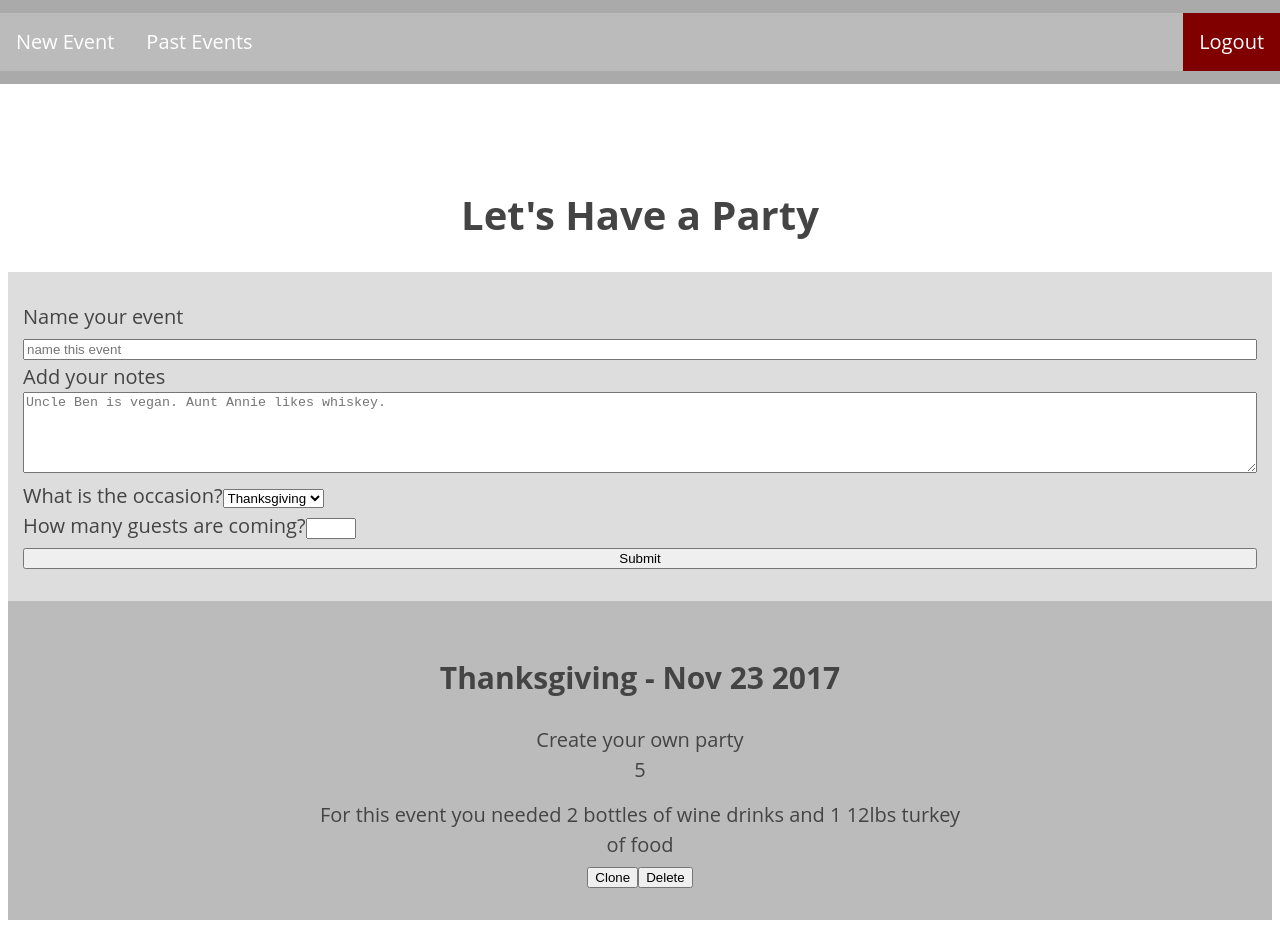
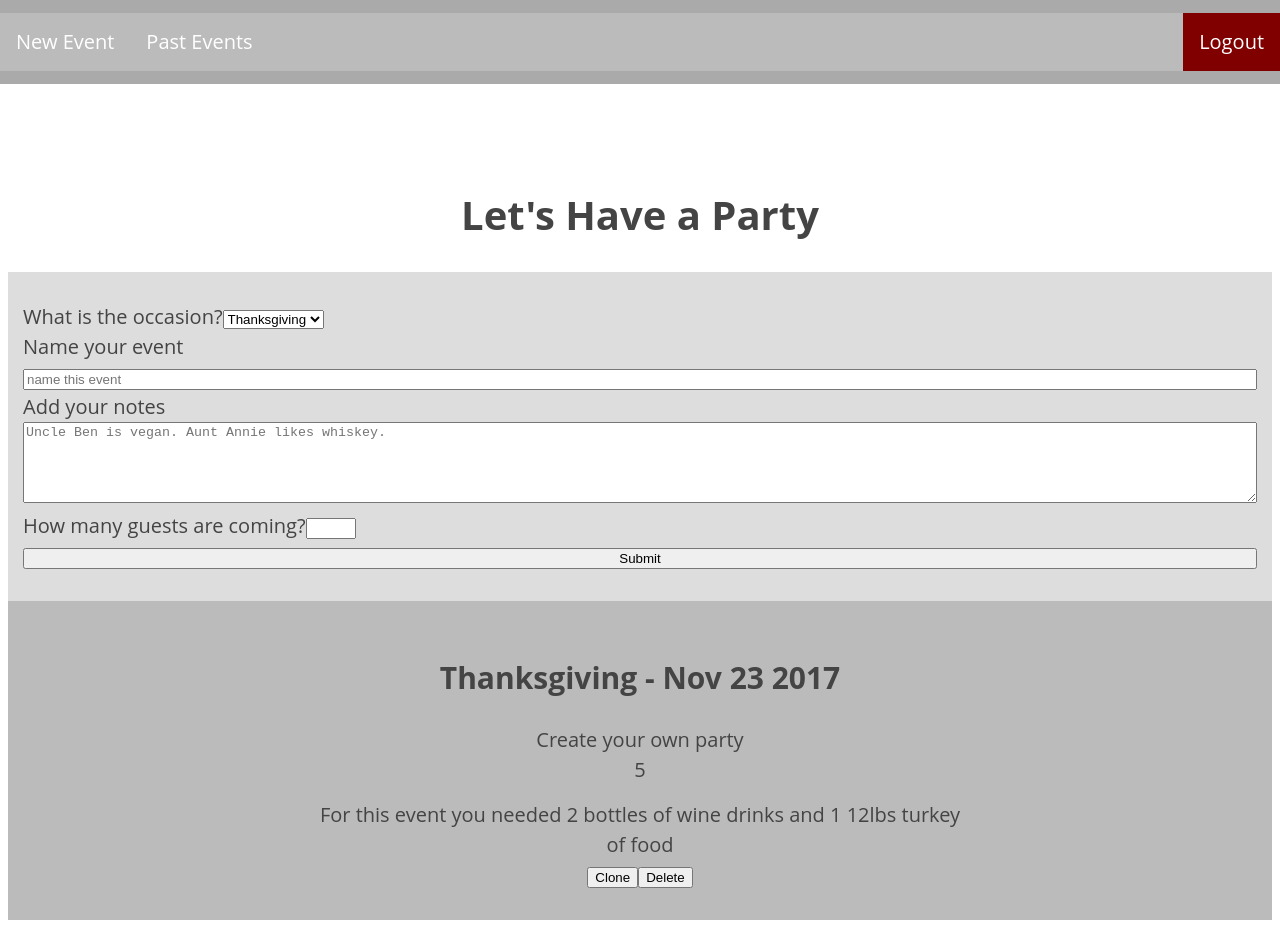
Before and after one commit to steffencrespo/the-perfect-meal, a React (Create React App) app: page /new-event in a window 1280 px wide. Built offline with nearby package versions, Linux system fonts and the light colour scheme.

Commit message:
moves occasion to the top of the form

```diff
--- a/src/components/event-form.js
+++ b/src/components/event-form.js
@@ -55,6 +55,13 @@ export class EventForm extends Component {
           <section>
             <form id="create-party" onSubmit={ e => this.handleSubmit(e) } >
               <div className="form-section">
+                <label htmlFor="party-type">What is the occasion?</label>
+                <select name="party-type" ref={ (option) => this.eventType = option } >
+                  <option value="thanksgiving">Thanksgiving</option>
+                  <option value="easter">Easter</option>
+                </select>
+              </div>
+              <div className="form-section">
                 <label htmlFor="party-name">Name your event</label>
                 <input type="text" name="party-name" placeholder="name this event" required ref={ (input) => this.partyName = input } />
               </div>
@@ -64,13 +71,6 @@ export class EventForm extends Component {
                   placeholder="Uncle Ben is vegan. Aunt Annie likes whiskey."
                   required ref={ (textarea) => this.eventSummary = textarea } >
                 </textarea>
-              </div>
-              <div className="form-section">
-                <label htmlFor="party-type">What is the occasion?</label>
-                <select name="party-type" ref={ (option) => this.eventType = option } >
-                  <option value="thanksgiving">Thanksgiving</option>
-                  <option value="easter">Easter</option>
-                </select>
               </div>
               <div className="form-section">
                 <label htmlFor="party-guests">How many guests are coming?</label>
```
